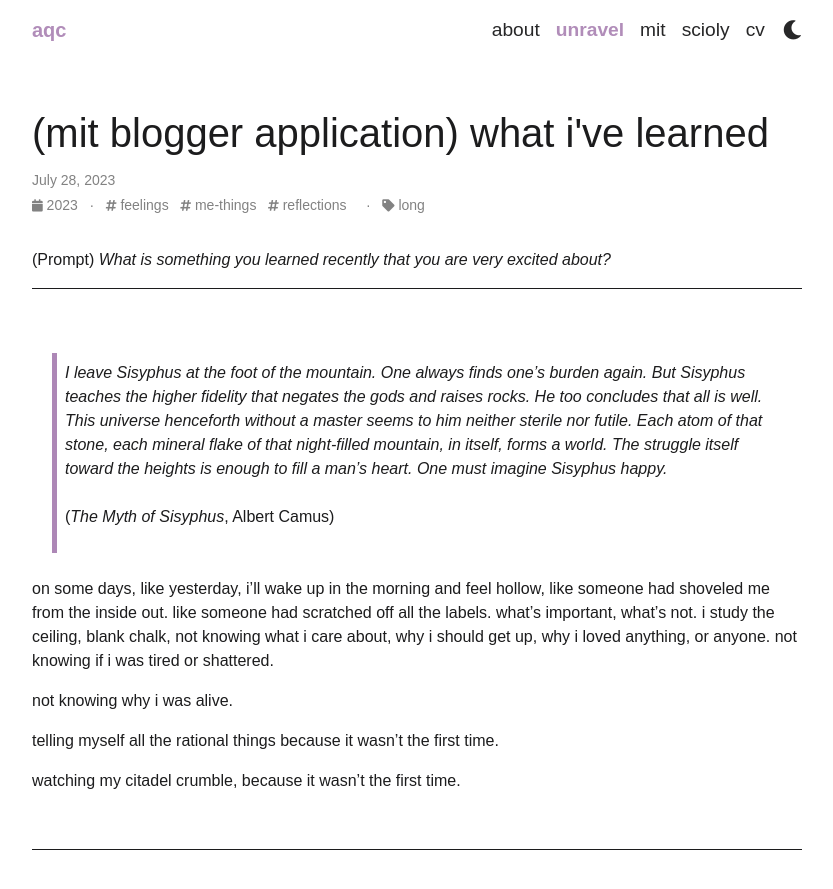
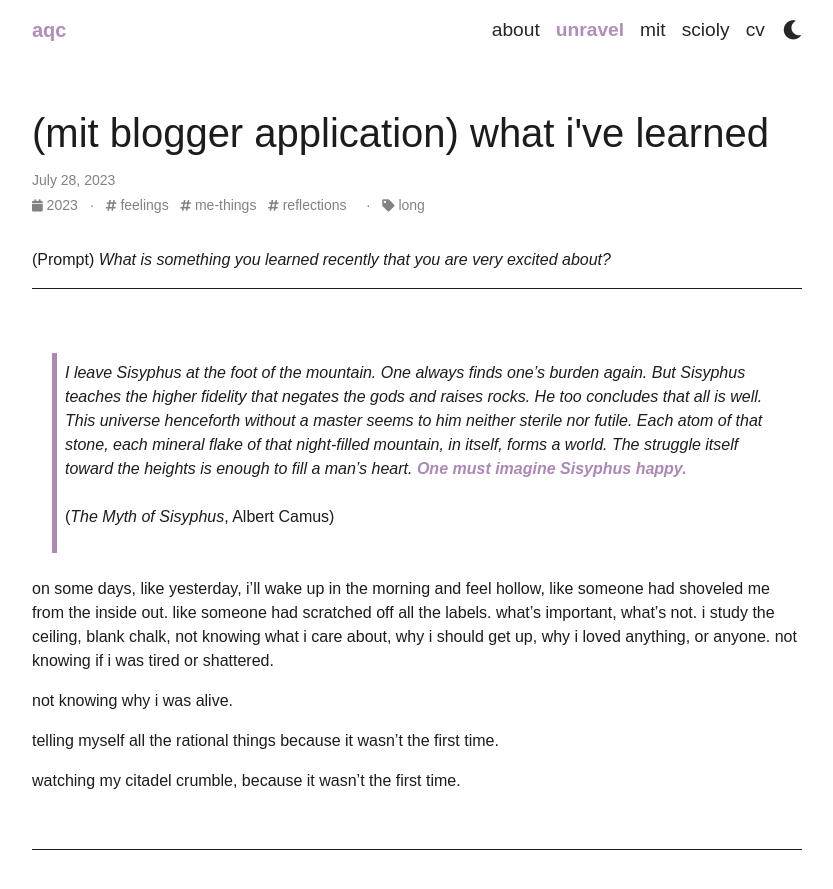
Before and after one commit to aqcheng/aqcheng.github.io, a Jekyll site: the page built from _posts/2023-07-28-what-im-learning.md, in a window 1280 px wide and 900 px high. Shown: the top 889 px of the window, without its empty margins (223-1056 px from the left). Built offline with Jekyll 4.4.1, drawn with Linux system fonts in a browser that asks for light colours; full-size pictures stand in for the smaller copies a plugin makes; some web fonts are replaced; comment, search, counter and statistics services are not loaded; a style sheet for code colours, icons or effects is not loaded.

Commit message:
tiny tiny fix

```diff
--- a/_posts/2023-07-28-what-im-learning.md
+++ b/_posts/2023-07-28-what-im-learning.md
@@ -13,7 +13,7 @@ categories: long
 
 <br>
 
-> I leave Sisyphus at the foot of the mountain. One always finds one's burden again. But Sisyphus teaches the higher fidelity that negates the gods and raises rocks. He too concludes that all is well. This universe henceforth without a master seems to him neither sterile nor futile. Each atom of that stone, each mineral flake of that night-filled mountain, in itself, forms a world. The struggle itself toward the heights is enough to fill a man's heart. One must imagine Sisyphus happy. <br> <br> <reg>(<it>The Myth of Sisyphus</it>, Albert Camus)</reg>
+> I leave Sisyphus at the foot of the mountain. One always finds one's burden again. But Sisyphus teaches the higher fidelity that negates the gods and raises rocks. He too concludes that all is well. This universe henceforth without a master seems to him neither sterile nor futile. Each atom of that stone, each mineral flake of that night-filled mountain, in itself, forms a world. The struggle itself toward the heights is enough to fill a man's heart. <b>One must imagine Sisyphus happy.</b> <br> <br> <reg>(<it>The Myth of Sisyphus</it>, Albert Camus)</reg>
 
 on some days, like yesterday, i’ll wake up in the morning and feel hollow, like someone had shoveled me from the inside out. like someone had scratched off all the labels. what’s important, what’s not. i study the ceiling, blank chalk, not knowing what i care about, why i should get up, why i loved anything, or anyone. not knowing if i was tired or shattered.
 
```
